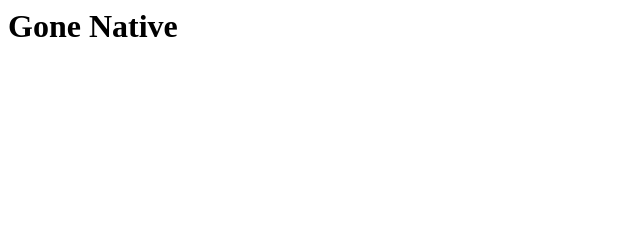
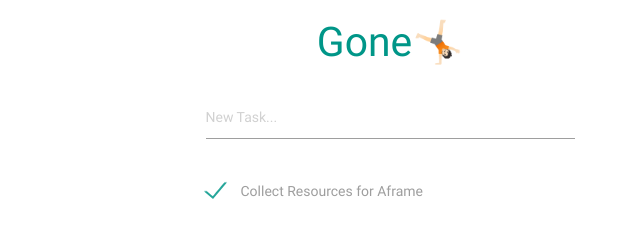
Before and after one commit to Aniket965/GoneElectron, an Electron app: page src/index.html in a window 780 px wide. Shown: the whole page, without its empty margins (0-640 px from the left). Drawn offline with nearby package versions, Linux system fonts and the light colour scheme.

Commit message:
theme one

```diff
--- /dev/null
+++ b/src/css/style.css
@@ -0,0 +1,6 @@
+body {
+}
+.heading {
+    color: #009688  ;    ;
+    text-align: center;
+}
--- a/src/index.html
+++ b/src/index.html
@@ -1,11 +1,40 @@
 <html lang="en">
+
 <head>
-    <meta charset="UTF-8">
-    <meta name="viewport" content="width=device-width, initial-scale=1.0">
-    <meta http-equiv="X-UA-Compatible" content="ie=edge">
-    <title>Gone Native</title>
+
+  <script src="https://cdnjs.cloudflare.com/ajax/libs/jquery/2.1.3/jquery.min.js"></script>
+  <!-- Compiled and minified CSS -->
+  <link rel="stylesheet" href="https://cdnjs.cloudflare.com/ajax/libs/materialize/0.100.2/css/materialize.min.css">
+  <link rel="stylesheet" href="css/style.css">
+  <!-- Compiled and minified JavaScript -->
+  <script src="https://cdnjs.cloudflare.com/ajax/libs/materialize/0.100.2/js/materialize.min.js"></script>
+  <title>Gone Native</title>
+  <style>
+
+  </style>
 </head>
+
 <body>
-    <h1>Gone Native</h1>
+  <div>
+    <h3 class="heading">Gone🤸🏻</h3>
+  </div>
+  <div class="main_content">
+    <div class="add_task">
+      <div class="row">
+        <div class="input-field col s6 push-s3">
+          <input placeholder="New Task..." id="first_name" type="text" class="validate">
+        </div>
+      </div>
+    </div>
+    <div class="task_section row">
+      <div class="task col s6 push-s3">
+        <input type="checkbox" id="task" checked/>
+        <label>Collect Resources for Aframe</label>
+      </div>
+    </div>
+  </div>
+
+
 </body>
+
 </html>
```
Also changed, not shown: src/main.js (+7 -6 lines), 1 other file.
